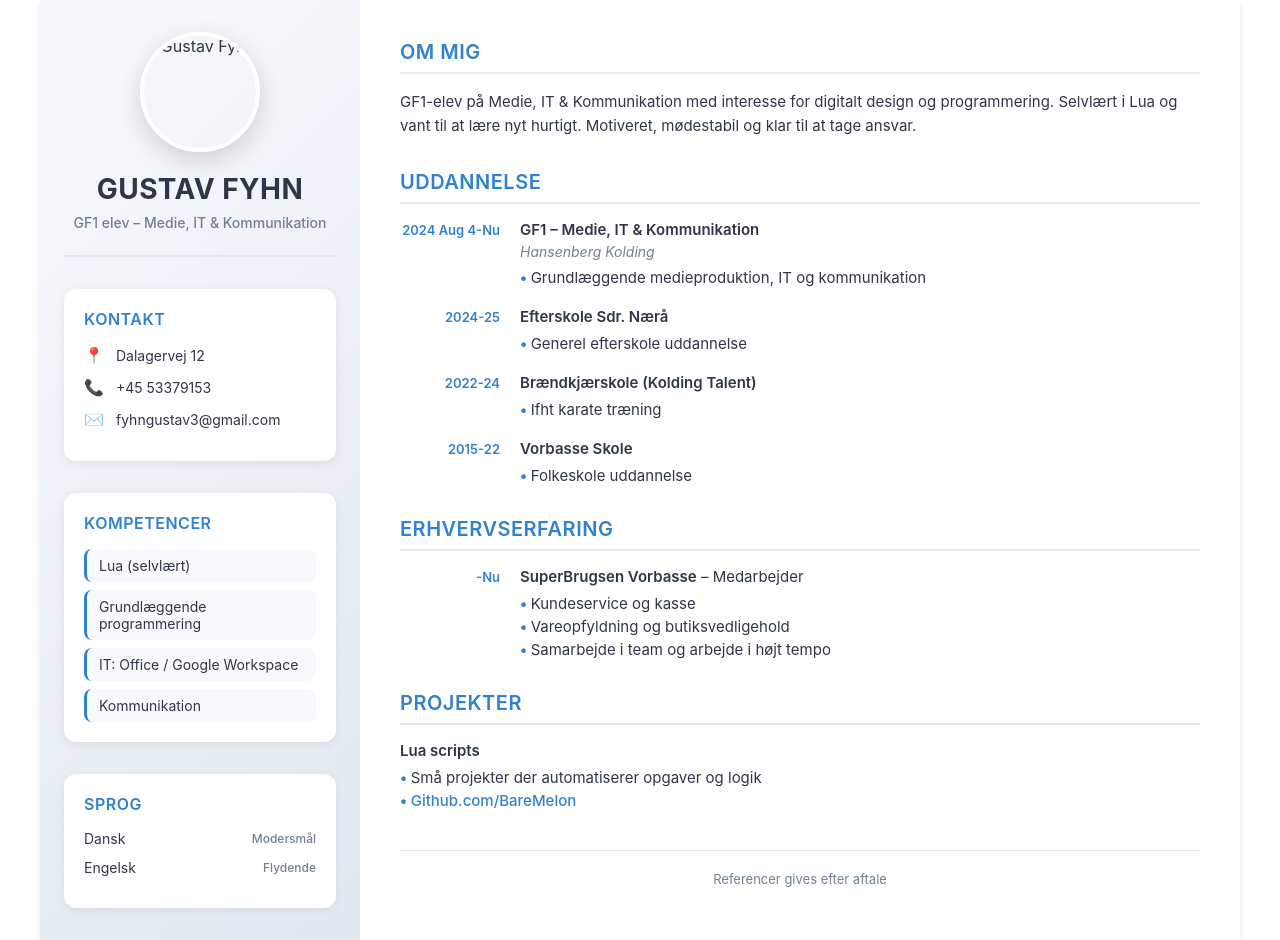
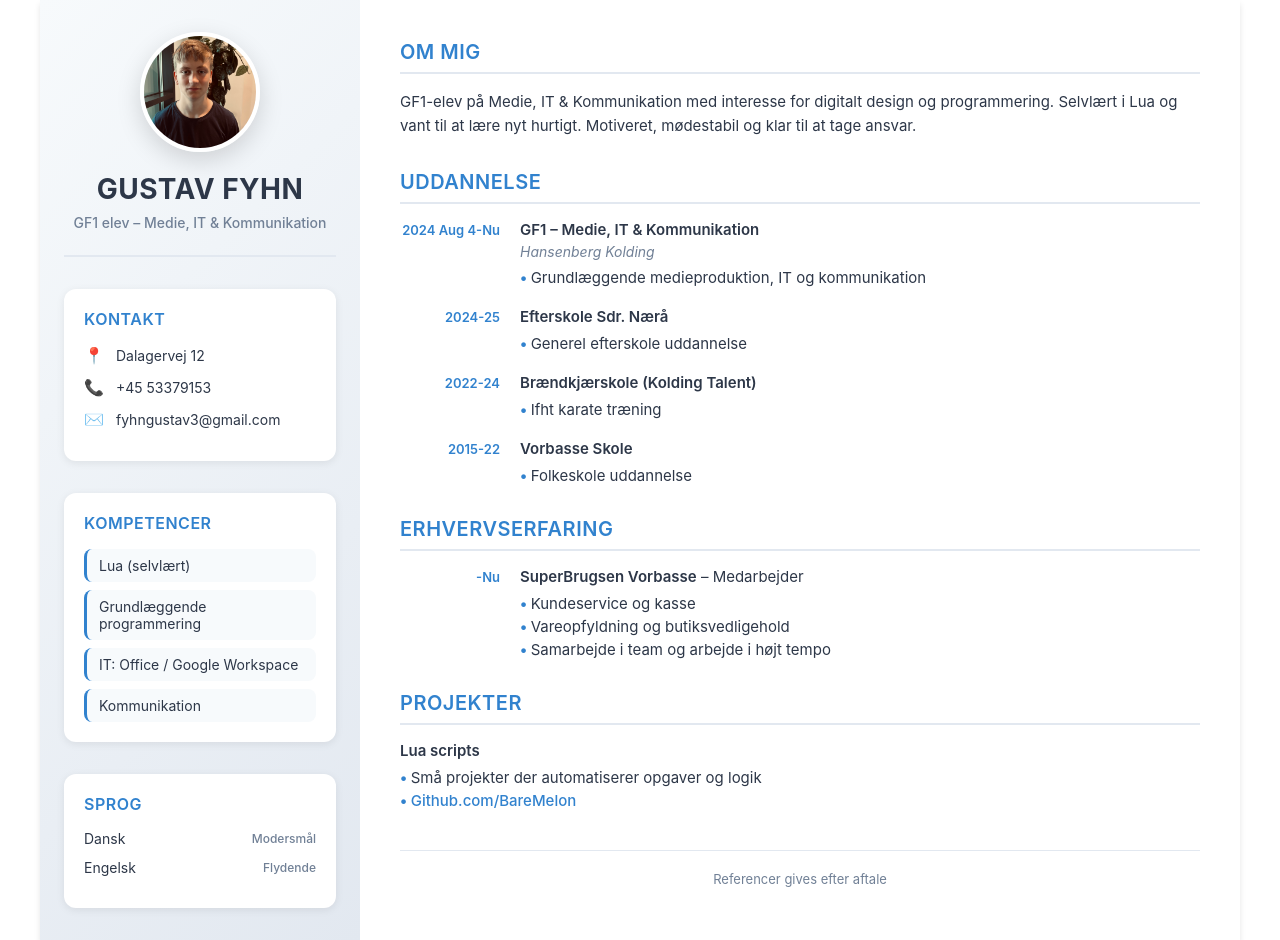
Before and after one commit to BareMelon/CV, a plain HTML site: page cv.html in a window 1280 px wide. Drawn offline with Linux system fonts and the light colour scheme.

Commit message:
Fix profile image path to assets/image.jpg

```diff
--- a/cv.html
+++ b/cv.html
@@ -11,7 +11,7 @@
       <div class="sidebar">
         <div class="profile-section">
           <div class="profile-image">
-            <img src="image.jpg" alt="Gustav Fyhn" />
+            <img src="assets/image.jpg" alt="Gustav Fyhn" />
           </div>
           <h1>GUSTAV FYHN</h1>
           <p class="subtitle">GF1 elev – Medie, IT &amp; Kommunikation</p>
```
Also changed, not shown: index.html (+1 -1 lines).
